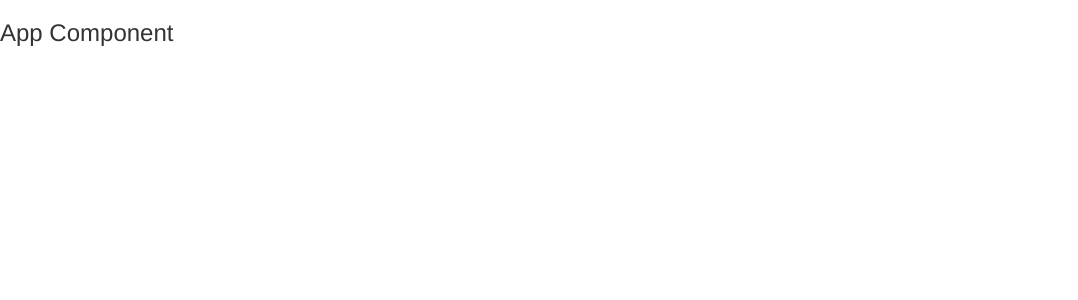
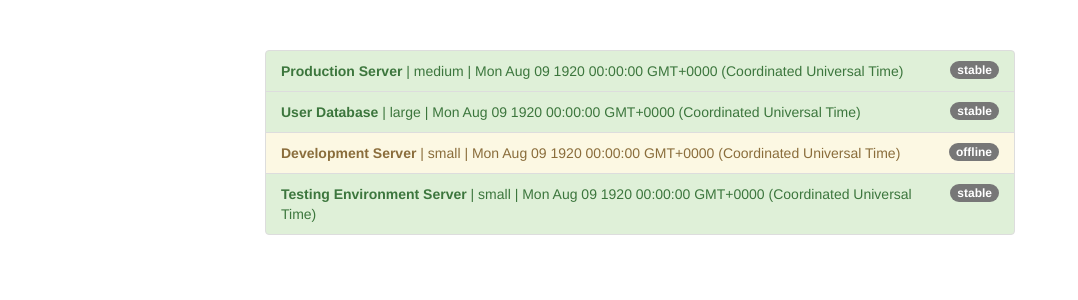
Before and after one commit to bartoszgajda55/AngularTCG, an Angular app: page / in a window 1280 px wide. Shown: the top 300 px of the page, without its empty margins (0-1078 px from the left). Built offline with nearby package versions, Linux system fonts and the light colour scheme.

Commit message:
Updated branch with Udemy files.

```diff
--- a/src/app/app.component.css
+++ b/src/app/app.component.css
@@ -0,0 +1,3 @@
+.container {
+  margin-top: 50px;
+}
--- a/src/app/app.component.html
+++ b/src/app/app.component.html
@@ -1 +1,18 @@
-<h3>App Component</h3>
+<div class="container">
+  <div class="row">
+    <div class="col-xs-12 col-sm-10 col-md-8 col-sm-offset-1 col-md-offset-2">
+      <ul class="list-group">
+        <li
+          class="list-group-item"
+          *ngFor="let server of servers"
+          [ngClass]="getStatusClasses(server)">
+          <span
+            class="badge">
+            {{ server.status }}
+          </span>
+          <strong>{{ server.name }}</strong> | {{ server.instanceType }} | {{ server.started }}
+        </li>
+      </ul>
+    </div>
+  </div>
+</div>
--- a/src/app/app.component.ts
+++ b/src/app/app.component.ts
@@ -6,5 +6,37 @@ import { Component } from '@angular/core';
   styleUrls: ['./app.component.css']
 })
 export class AppComponent {
-
+  servers = [
+    {
+      instanceType: 'medium',
+      name: 'Production Server',
+      status: 'stable',
+      started: new Date(15, 1, 2017)
+    },
+    {
+      instanceType: 'large',
+      name: 'User Database',
+      status: 'stable',
+      started: new Date(15, 1, 2017)
+    },
+    {
+      instanceType: 'small',
+      name: 'Development Server',
+      status: 'offline',
+      started: new Date(15, 1, 2017)
+    },
+    {
+      instanceType: 'small',
+      name: 'Testing Environment Server',
+      status: 'stable',
+      started: new Date(15, 1, 2017)
+    }
+  ];
+  getStatusClasses(server: {instanceType: string, name: string, status: string, started: Date}) {
+    return {
+      'list-group-item-success': server.status === 'stable',
+      'list-group-item-warning': server.status === 'offline',
+      'list-group-item-danger': server.status === 'critical'
+    };
+  }
 }
```
Also changed, not shown: 1 other file (tests, documents, lock files or other folders).
